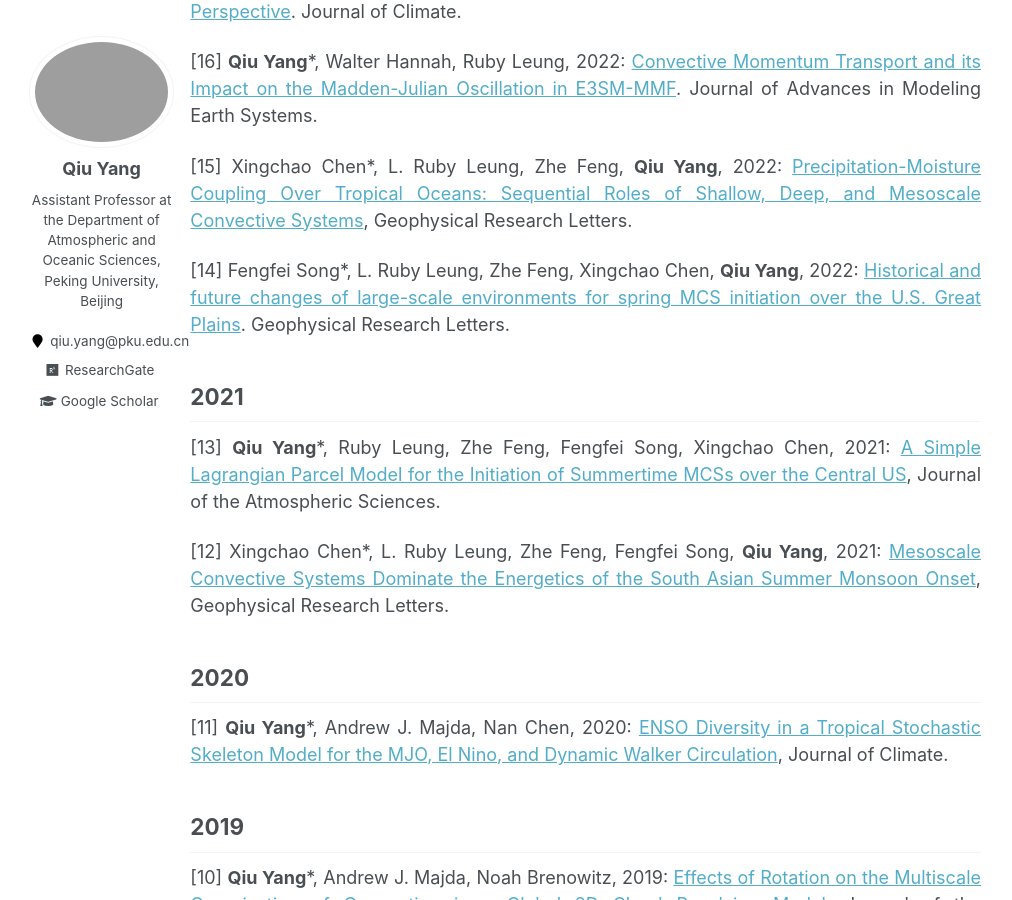
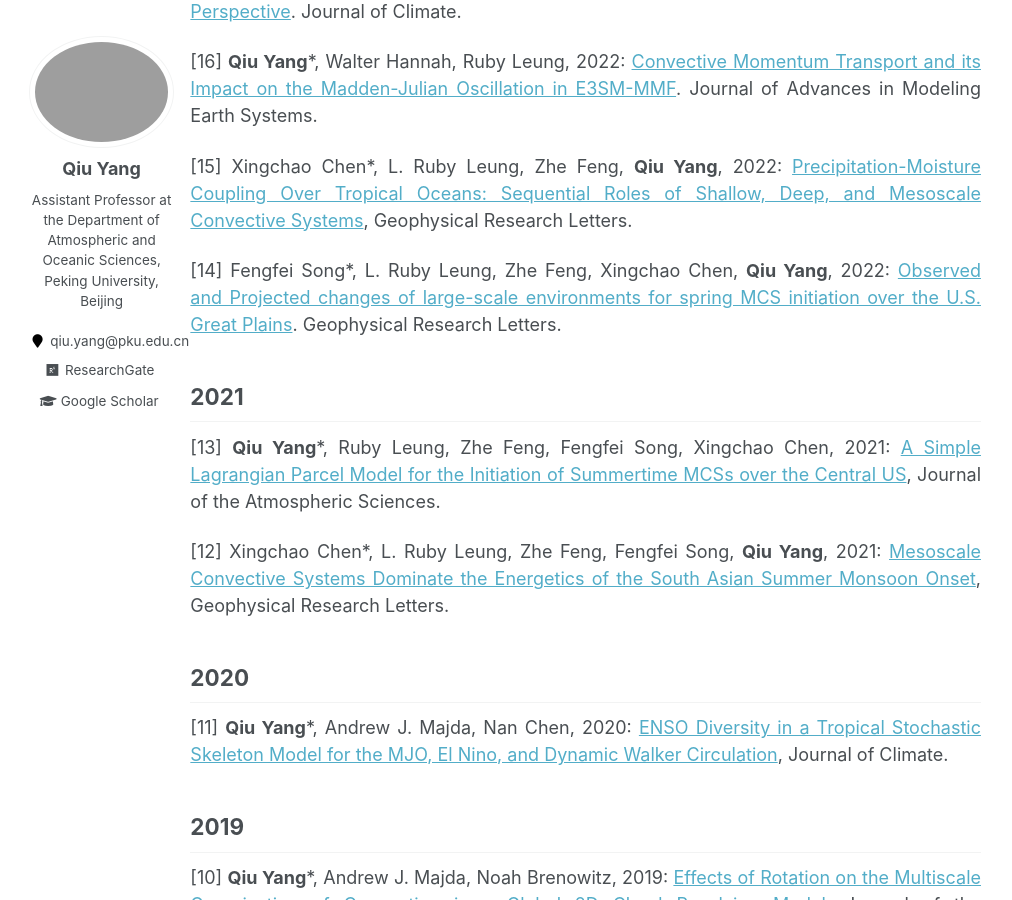
Before and after one commit to qiuyang50/qiuyang50.github.io, a Jekyll site: the page built from _pages/publication.md, in a window 1280 px wide and 900 px high, scrolled down 669 px. Shown: the whole window, without its empty margins (135-1147 px from the left). Built offline with Jekyll 4.4.1, drawn with Linux system fonts in a browser that asks for light colours.

Commit message:
Update publication.md

```diff
--- a/_pages/publication.md
+++ b/_pages/publication.md
@@ -22,7 +22,7 @@ All my publications can be found at [Google Scholar](https://scholar.google.com/
 
 [15] Xingchao Chen*, L. Ruby Leung, Zhe Feng, **Qiu Yang**, 2022: [Precipitation-Moisture Coupling Over Tropical Oceans: Sequential Roles of Shallow, Deep, and Mesoscale Convective Systems](https://doi.org/10.1029/2022GL097836), Geophysical Research Letters.
 
-[14] Fengfei Song*, L. Ruby Leung, Zhe Feng, Xingchao Chen, **Qiu Yang**, 2022: [Historical and future changes of large-scale environments for spring MCS initiation over the U.S. Great Plains](https://agupubs.onlinelibrary.wiley.com/doi/10.1029/2022GL098799). Geophysical Research Letters.
+[14] Fengfei Song*, L. Ruby Leung, Zhe Feng, Xingchao Chen, **Qiu Yang**, 2022: [Observed and Projected changes of large-scale environments for spring MCS initiation over the U.S. Great Plains](https://agupubs.onlinelibrary.wiley.com/doi/10.1029/2022GL098799). Geophysical Research Letters.
 
 2021
 -
```
